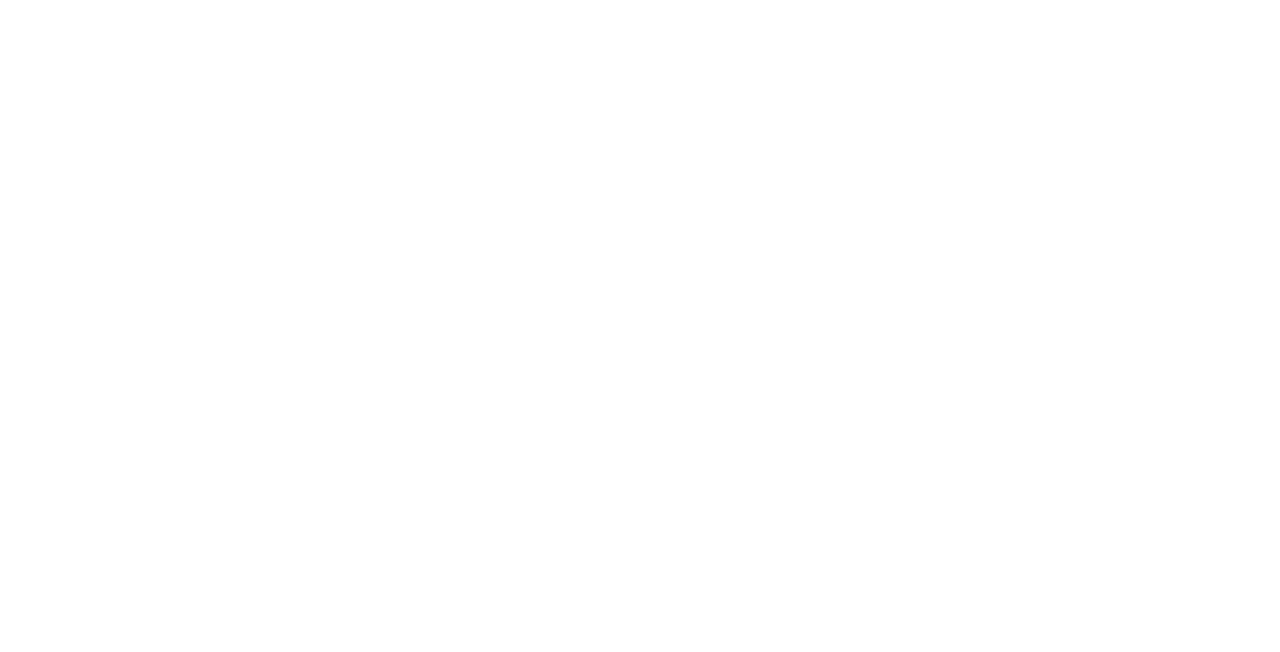
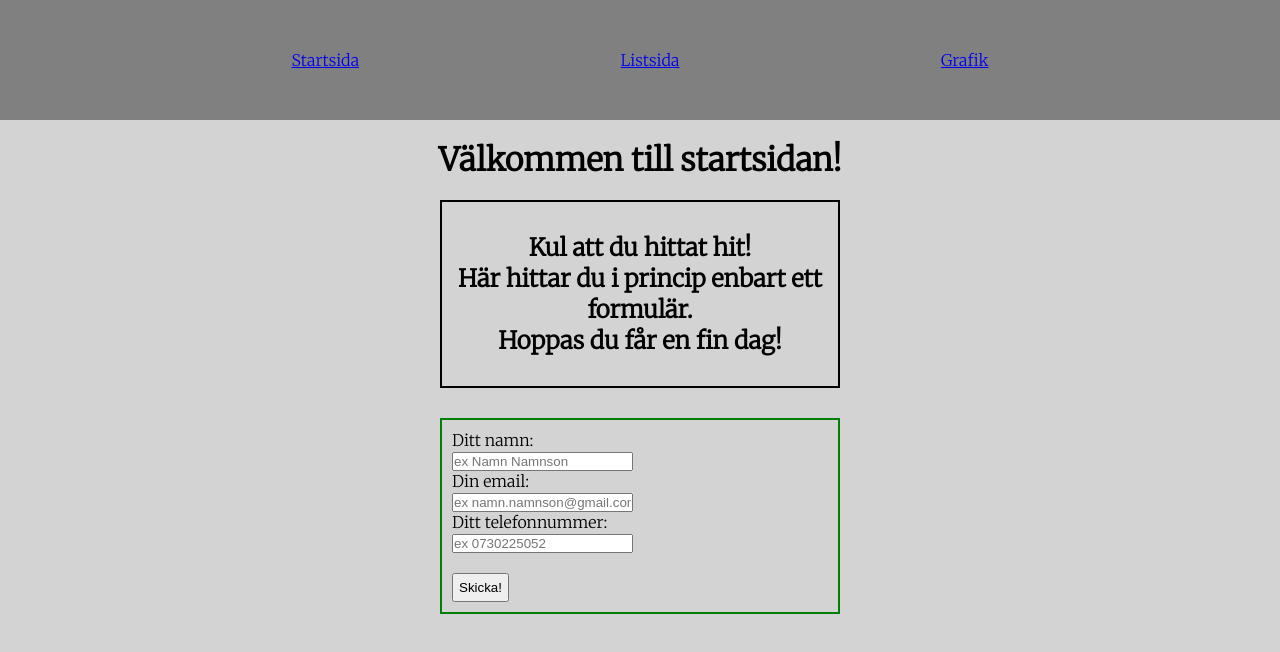
Before and after one commit to angiescript/tentamen1, a plain HTML site: page index.html in a window 1280 px wide. Drawn offline with Linux system fonts and the light colour scheme.

Commit message:
add HTML and styling for index page

```diff
--- a/index.html
+++ b/index.html
@@ -3,13 +3,71 @@
 <head>
     <meta charset="UTF-8">
     <meta name="viewport" content="width=device-width, initial-scale=1.0">
+    <link href="https://fonts.googleapis.com/css2?family=Merriweather:wght@300&display=swap" rel="stylesheet">
+    <link rel="stylesheet" href="resources/styles.css">
     <title>Startsida</title>
 </head>
 <body>
     <main>
-        <nav>
 
-        </nav>
+        <!-- Välkommen till startsidan! Den är upplagd enligt följande:
+        1. Header med navigation bar
+        2. Rubrik
+        3. Flexbox innehållande:
+         ---Välkomsttext
+         ---Formulär
+
+        Ha en bra dag! :) -->
+
+        <!-- 1. Header med navigation bar -->
+        <header>
+            <nav class="navBar">
+                <ul class="navBar__links">
+                    <li><a href="index.html">Startsida</a></li>
+                    <li><a href="lists.html">Listsida</a></li>
+                    <li><a href="grafik.html">Grafik</a></li>
+                </ul>
+            </nav>
+        </header>
+
+
+        <!-- 2. Rubrik -->
+        <div class="intro">
+            <h1>Välkommen till startsidan!</h1>
+        </div>
+
+        <!-- 3. Flexbox -->
+        <div class="content">
+
+            <!-- Flexbox item: Välkomsttext -->
+            <div class="intro__text">
+                <h2>Kul att du hittat hit! <br>
+                    Här hittar du i princip enbart ett formulär.<br>
+                    Hoppas du får en fin dag!</h2>
+            </div>
+
+            <!-- Flexbox item: Formulär -->
+            <div class="form">
+                <form action="#" method="get" autocomplete="off">
+                    <div class="allQuestions">
+                        <label for="name">Ditt namn:</label><br>
+                        <input type="text" name="name" placeholder="ex Namn Namnson"><br>
+
+                        <label for="email">Din email:</label><br>
+                        <input type="email" name="email" placeholder="ex namn.namnson@gmail.com"><br>
+
+                        <label for="phone">Ditt telefonnummer:</label><br>
+                        <input type="number" name="phone" placeholder="ex 0730225052"><br><br>
+
+                        <button type="submit" name="submit">Skicka! </button>
+                    </div>
+                </form>
+            </div>
+
+        </div>
+
+
+
     </main>
 </body>
 </html>
--- a/resources/styles.css
+++ b/resources/styles.css
@@ -0,0 +1,84 @@
+/* GENERELL STYLING FÖR SAMTLIGA HTML-FILER */
+
+* {
+    margin: 0;
+    padding: 0;
+    box-sizing: border-box;
+}
+
+html body {
+    background-color: lightgrey;
+    font-family: 'Merriweather', serif;
+}
+
+/* Styling för navigation bar */
+
+.navBar__links {
+    display: flex;
+    flex-wrap: wrap;
+    justify-content: space-evenly;
+    align-items: center;
+    list-style: none;
+    padding: 50px;
+    background-color: grey;
+}
+
+.navBar__links li {
+    display: inline-block;
+    padding: 0 20px;
+}
+
+.navBar__links li a {
+    transition: all 0.3s ease 0s;
+}
+
+.navBar__links li a:visited {
+    color: white;
+}
+
+.navBar__links li a:hover {
+    color: green;
+}
+
+
+
+/* DESIGN FÖR INDEXSIDAN */
+
+/* För att centrera välkomsttexten samt formuläret har jag valt att lägga dem i en flexbox. */
+.content  {
+    display: flex;
+    flex-direction: column;
+    justify-content: center;
+    align-items: center;
+}
+
+/* Styling för stycket Rubrik och Välkomsttext */
+
+.intro {
+    text-align: center;
+    padding: 20px;
+}
+
+.intro__text {
+    text-align: center;
+    padding: 30px 0px;
+    max-width: 400px;
+    border: 2px solid black;
+}
+
+/* Styling för formuläret */
+
+.form {
+    width: 400px;
+    padding: 10px;
+    margin: 30px 0px;
+    border: 2px solid green;
+}
+
+button {
+    padding: 5px;
+}
+
+
+
+/* DESIGN FÖR LIST-SIDAN */
```
Also changed, not shown: grafik.html (added, +23 -0 lines), lists.html (added, +33 -0 lines), sida2.html (deleted, +0 -11 lines), sida3.html (deleted, +0 -11 lines), sida4.html (deleted, +0 -11 lines).
